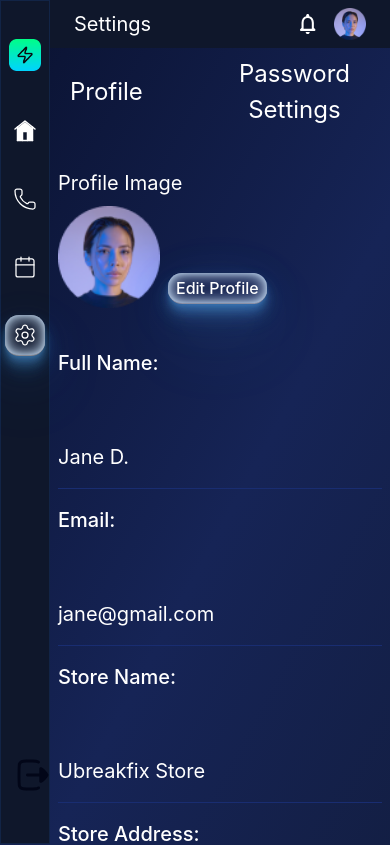
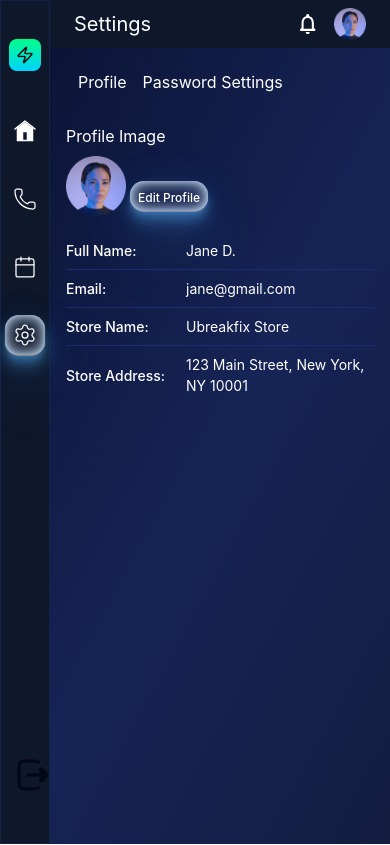
Before and after one commit to abdurrahmanfahim/smart-fix, a React (Vite) app: page /settings in a window 390 px wide. Shown: the top 845 px of the page. Built offline with nearby package versions, Linux system fonts and the light colour scheme.

Commit message:
settings page updated with responsive.

```diff
--- a/src/components/Layout/index.jsx
+++ b/src/components/Layout/index.jsx
@@ -4,8 +4,7 @@ import Sidebar from "../Sidebar";
 
 const Layout = () => {
   return (
-    <div className="bg-main-gradient w-full  ">
-      <div className="flex  ">
+    <div className="bg-main-gradient w-full  flex flex-1 min-w-0  ">
         <Sidebar />
         <div className="main-content w-full">
             <Header />
@@ -13,7 +12,6 @@ const Layout = () => {
             <Outlet />
           </div>
         </div>
-      </div>
     </div>
   );
 };
--- a/src/components/Table/index.jsx
+++ b/src/components/Table/index.jsx
@@ -32,7 +32,7 @@ const AppointmentTable = ({ data }) => {
 
   return (
     <>
-      <Table className={"text-white text-center rounded-3xl  "}>
+      <Table className={"text-white text-center rounded-3xl"}>
         <TableHeader>
           <TableRow className={"border-[#162F61] bg-[#111b3b] hover:bg-primary "}>
             <TableHead className={headerStyle}>Client Name</TableHead>
--- a/src/pages/Appointments/BookingLinkCopy.jsx
+++ b/src/pages/Appointments/BookingLinkCopy.jsx
@@ -13,18 +13,18 @@ const BookingLinkCopy = () => {
   };
 
   return (
-    <div className="mt-5 md:mt-0 p-2.5 md:p-6.25 w-full rounded-[12px] md:rounded-3xl bg-linear-to-b from-[#1A1A2E] to-[#16213E]">
+    <div className="mt-5 md:mt-0 p-2.5 md:p-6.25 w-full rounded-2xl md:rounded-3xl bg-linear-to-b from-[#1A1A2E] to-[#16213E]">
       <h3 className=" font-inter font-normal text-sm md:text-base leading-6 text-white">
         Booking Link
       </h3>
 
       <div className=" mt-2 md:mt-4 flex items-center justify-center gap-x-1.5 md:gap-x-3">
-        <div className=" cursor-pointer grow py-3.25 px-2 md:px-4 rounded-[8px] md:rounded-[14px] border border-[#0e4236] bg-[#111421] font-arimo font-normal text-[10px] sm:text-sm md:text-base leading-6 text-white">
+        <div className=" cursor-pointer grow py-3.25 px-2 md:px-4 rounded-xl md:rounded-[14px] border border-[#0e4236] bg-[#111421] font-arimo font-normal text-[10px] sm:text-sm md:text-base leading-6 text-white">
           https://techstore.com/book?id=store123
         </div>
         <button
           onClick={() => handleCopy()}
-          className="inset-shadow-primary cursor-pointer rounded-[8px] bg-linear-to-b from-[#152252] to-[#111B3C] flex items-center justify-center gap-x-4 p-3 md:py-2.25 md:px-[11.5px] font-inter font-medium text-base leading-[150%] text-white"
+          className="inset-shadow-primary cursor-pointer rounded-xl bg-linear-to-b from-[#152252] to-[#111B3C] flex items-center justify-center gap-x-4 p-3 md:py-2.25 md:px-[11.5px] font-inter font-medium text-base leading-[150%] text-white"
         >
           {copied ? (
             <CheckIcon
--- a/src/pages/Appointments/index.jsx
+++ b/src/pages/Appointments/index.jsx
@@ -6,9 +6,13 @@ import paginationTableData from "./PaginationTableData";
 const Appointments = () => {
   return (
     <section className=" m-2 sm:m-6 ">
-      <AppointmentCardGroup />
-      <BookingLinkCopy />
-      <div className="max-w-screen overflow-x-scroll">
+      <div className="max-md:max-w-[90%] ">
+        <AppointmentCardGroup />
+      </div>
+      <div className="max-md:max-w-[90%] ">
+        <BookingLinkCopy />
+      </div>
+      <div className="">
         <Table data={paginationTableData} />
       </div>
     </section>
--- a/src/pages/Settings/EditProfile.jsx
+++ b/src/pages/Settings/EditProfile.jsx
@@ -3,34 +3,34 @@ import EditIcon from "@/assets/icons/svg/EditIcon";
 import profileFormFieldData from "./profileFormFieldData";
 
 const EditProfile = () => {
-  return (
-    <div className="p-6 max-w-250">
-      <div className="font-inter font-normal text-2xl leading-9 text-white flex gap-x-16 ml-3 border-b border-borderBottom pb-2">
+return (
+    <div className="md:p-6 p-4 pr-4 xl:pr-0">
+      <div className="font-inter font-normal md:text-2xl text-base leading-9 text-white flex gap-x-4 sm:gap-x-16  ml-3 border-b border-borderBottom pb-2">
         <button className={"border-b-2 -mb-2 px-3 border-b-[#87A2FF]"}>
           Profile
         </button>
-        <button>Password Settings</button>
+        <button className="whitespace-nowrap mt-2 sm:mt-0" >Password Settings</button>
       </div>
 
-      <div className="mt-10">
-        <h3 className="font-inter font-normal text-[20px] leading-[150%] text-white mb-2">
+      <div className="sm:mt-10 mt-6" >
+        <h3 className="font-inter font-normal text-base sm:text-xl leading-[150%] text-white mb-2">
           Profile Image
         </h3>
 
         <div className="flex relative ">
-          <div className="size-25.5">
+          <div className="md:size-25.5 size-15">
             <img src={avatar} alt="profileImage" className="w-full" />
           </div>
-          <div className="absolute top-17 left-16">
-            <EditIcon />
+          <div className="absolute md:top-17 md:left-16 top-10 left-10">
+            <EditIcon  className="w-5 h-5 md:w-10 md:h-10"/>
           </div>
         </div>
 
         {/* ===================== profile form ===================== */}
-        <div className="grid grid-cols-2 gap-y-6 gap-x-14 mt-14">
+        <div className="grid grid-cols-1 sm:grid-cols-2 md:gap-y-6 gap-y-4  gap-x-14 md:mt-14 mt-7 w-auto">
           {profileFormFieldData.map((field, index) => (
             <div key={index} className="flex flex-col gap-2">
-              <label className="font-inter font-medium text-[20px] leading-[150%] text-white">
+              <label className="font-inter font-medium sm:text-xl text-base leading-[150%] text-white">
                 {field.label}
               </label>
 
@@ -44,10 +44,10 @@ const EditProfile = () => {
             </div>
           ))}
         </div>
-        {/* ===================== profile button ===================== */}
+             {/* ===================== profile button ===================== */}
 
-        <div className="mt-20 flex items-center justify-center cursor-pointer">
-          <button className="py-2 px-39 bg-[#00C950] font-inter font-bold text-[20px] leading-[150%] text-white rounded-3xl">
+        <div className="lg:mt-20 mt-8 mb-8  flex sm:items-center sm:justify-center justify-start  cursor-pointer">
+          <button className="py-2 lg:px-39 px-20  bg-[#00C950] font-inter font-bold sm:text-xl text-base leading-[150%] text-white rounded-3xl">
             Save
           </button>
         </div>
--- a/src/pages/Settings/index.jsx
+++ b/src/pages/Settings/index.jsx
@@ -7,17 +7,17 @@ const Settings = () => {
   console.log(profileData);
   return (
     <>
-      <div className="m-2 sm:m-6 max-w-137.5">
-        <div className="font-inter font-normal text-2xl leading-9 text-white flex gap-x-16 ml-3">
+      <div className="p-4 sm:p-6 md:max-w-137.5 w-full pr-4 md:pr-0">
+        <div className="font-inter font-normal sm:text-2xl text-base leading-9 text-white flex gap-x-4 sm:gap-x-16 ml-3">
           <button>Profile</button>
           <button>Password Settings</button>
         </div>
-        <div className="mt-10">
-          <h3 className="font-inter font-normal text-[20px] leading-[150%] text-white mb-2">
+        <div className="sm:mt-10 mt-6">
+          <h3 className="font-inter font-normal text-base sm:text-xl leading-[150%] text-white mb-2">
             Profile Image
           </h3>
-          <div className="flex gap-x-2">
-            <div className="size-25.5">
+          <div className="flex sm:gap-x-2 gap-x-1">
+            <div className="md:size-25.5 size-15">
               <img src={avatar} alt="profileImage" className="w-full" />
             </div>
             <div className="mb-2 place-self-end">
@@ -25,28 +25,24 @@ const Settings = () => {
                 to={"/settings/profile"}
                 className={`py-1 px-2 rounded-xl inset-shadow border-b border-[rgba(255,255,255,0.50)]`}
               >
-                <span className=" font-inter whitespace-nowrap font-medium text-base leading-[150%] text-white">
+                <span className=" font-inter whitespace-nowrap font-medium sm:text-base text-xs leading-[150%] text-white">
                   Edit Profile
                 </span>
               </Link>
             </div>
           </div>
-          <div className="pt-6 ">
+          <div className="sm:pt-6 pt-4">
             {profileData.map((item, id) => (
               <div
                 key={id}
-                class={`flex sm:flex-nowrap flex-wrap gap-16 items-center py-4 ${item.id === profileData[profileData.length - 1].id ? "" : "border-b border-[#192D71]"} `}
+                class={`flex items-center sm:py-4 py-2 ${item.id === profileData[profileData.length - 1].id ? "" : "border-b border-[#192D71]"}`}
               >
-                <div className=" min-w-52">
-                  <p class="font-inter font-medium text-[20px] leading-[150%] text-white  ">
-                    {item.text}
-                  </p>
-                </div>
-                <div className=" sm:min-w-100">
-                  <p class="w-full font-inter font-normal text-[20px] leading-[150%] text-white">
-                    {item.para}
-                  </p>
-                </div>
+                <p class="font-inter font-medium text-[14px] sm:text-xl leading-[150%] text-white sm:w-51.5 min-w-[120px] whitespace-nowrap ">
+                  {item.text}
+                </p>
+                <p class="font-inter font-normal text-[14px] sm:text-xl leading-[150%] text-white  ">
+                  {item.para}
+                </p>
               </div>
             ))}
           </div>
```
